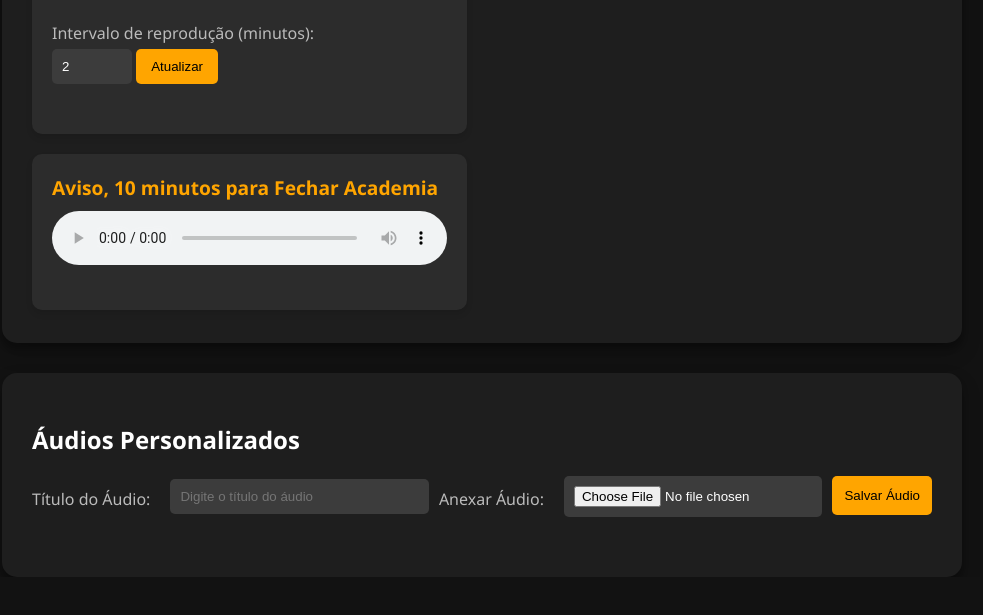
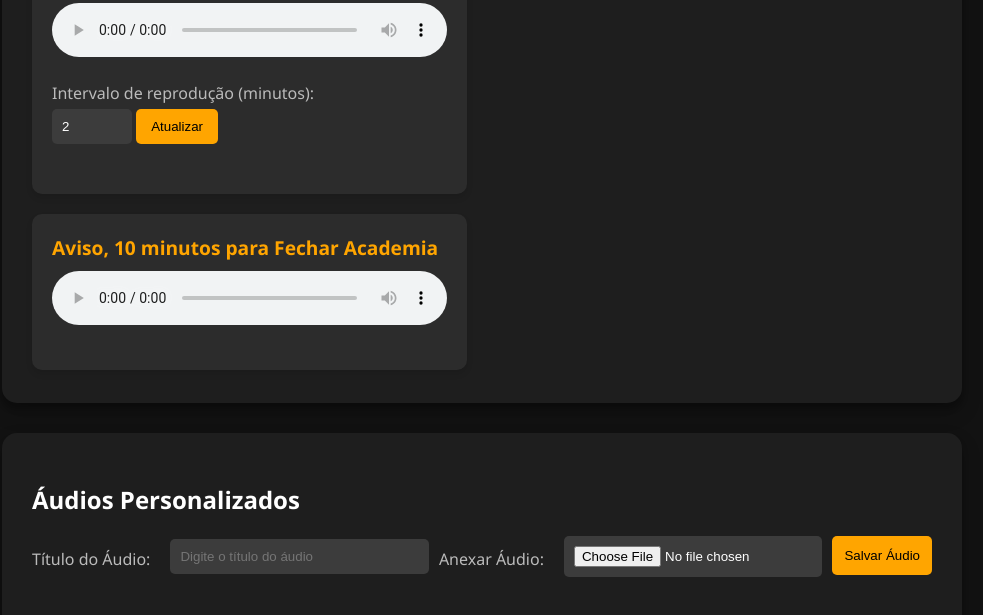
Before and after one commit to genilsonferreiraads/imperio-fitness, a plain HTML site: page index.html in a window 1280 px wide. Shown: the part 229-844 px from the top of the page, without its empty margins (158-1141 px from the left). Before the commit the page ends 806 px from the top, so only its background shows below. Drawn offline with Linux system fonts and the light colour scheme.

Commit message:
update section

```diff
--- a/index.html
+++ b/index.html
@@ -7,6 +7,7 @@
     <title>Player de Áudio Automático com YouTube</title>
     <style>
         body {
+
             font-family: 'Segoe UI', Tahoma, Geneva, Verdana, sans-serif;
             display: flex;
             flex-direction: column;
@@ -19,6 +20,7 @@
         }
 
         .container {
+            margin-top: 60px;
             display: flex;
             background-color: #1e1e1e;
             padding: 30px;
@@ -189,6 +191,7 @@
 
         #customAudiosSection {
             margin-top: 30px;
+            margin-bottom: 60px;
             width: 900px;
             background-color: #1e1e1e;
             padding: 30px;
@@ -203,6 +206,7 @@
             gap: 10px;
             flex-wrap: wrap;
         }
+
         #customAudiosSection .input-group input[type="text"],
         #customAudiosSection .input-group input[type="file"] {
             flex: 1;
@@ -291,7 +295,8 @@
             <div class="right-column">
                 <div class="input-group">
                     <label for="youtubeLink">Link do YouTube:</label>
-                    <input type="text" id="youtubeLink" placeholder="Cole o link do YouTube aqui" onclick="clearLinkField()">
+                    <input type="text" id="youtubeLink" placeholder="Cole o link do YouTube aqui"
+                        onclick="clearLinkField()">
                     <button onclick="loadYouTubeVideo()">Carregar Vídeo</button>
                 </div>
 
@@ -307,6 +312,10 @@
                     </div>
                 </div>
                 <div id="errorMessage"></div>
+            </div>
+        </div>
+    </div>
+    </div>
     </div>
     </div>
     </div>
```
Lines whose indentation alone changed are shown as unchanged.
